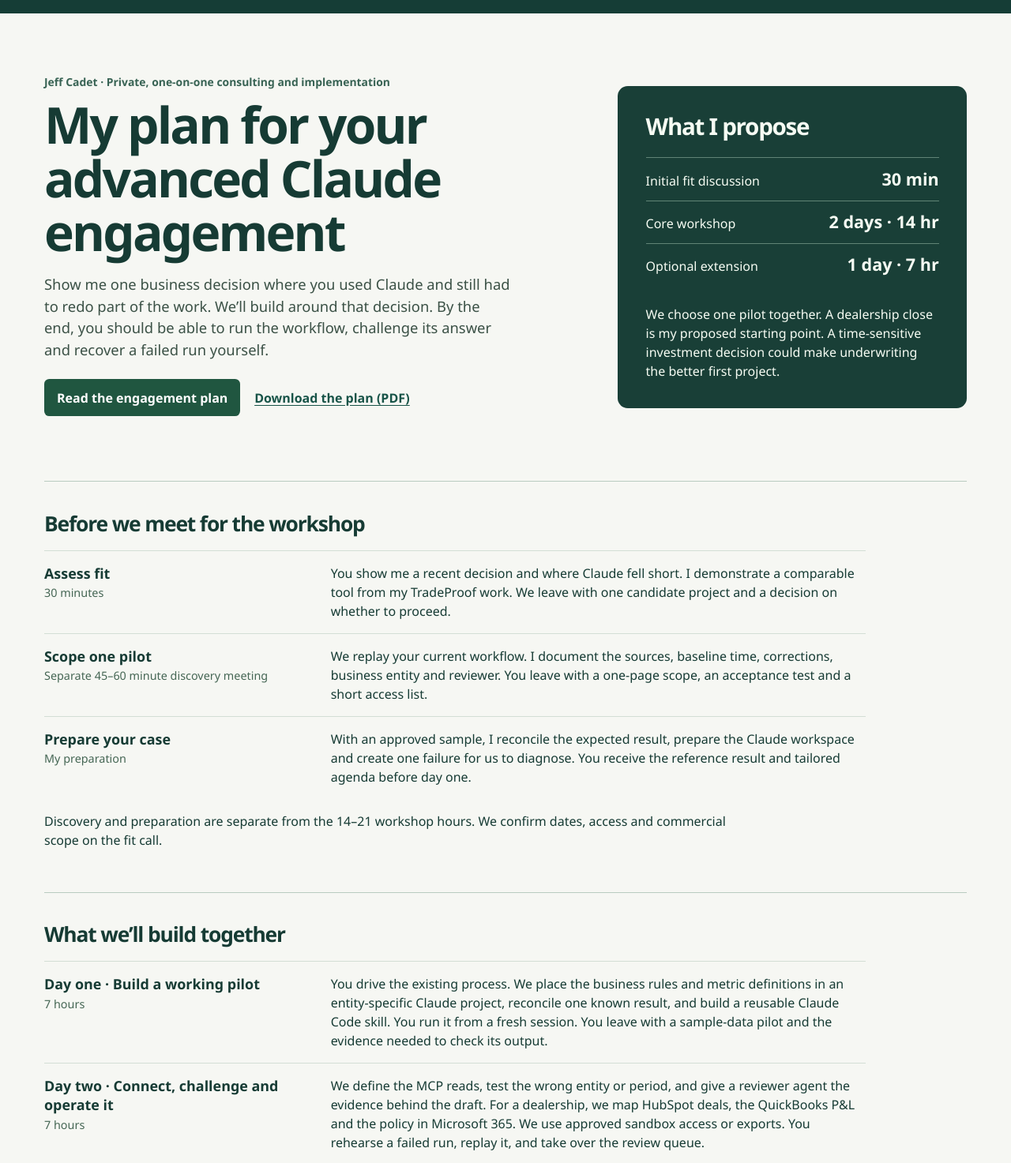
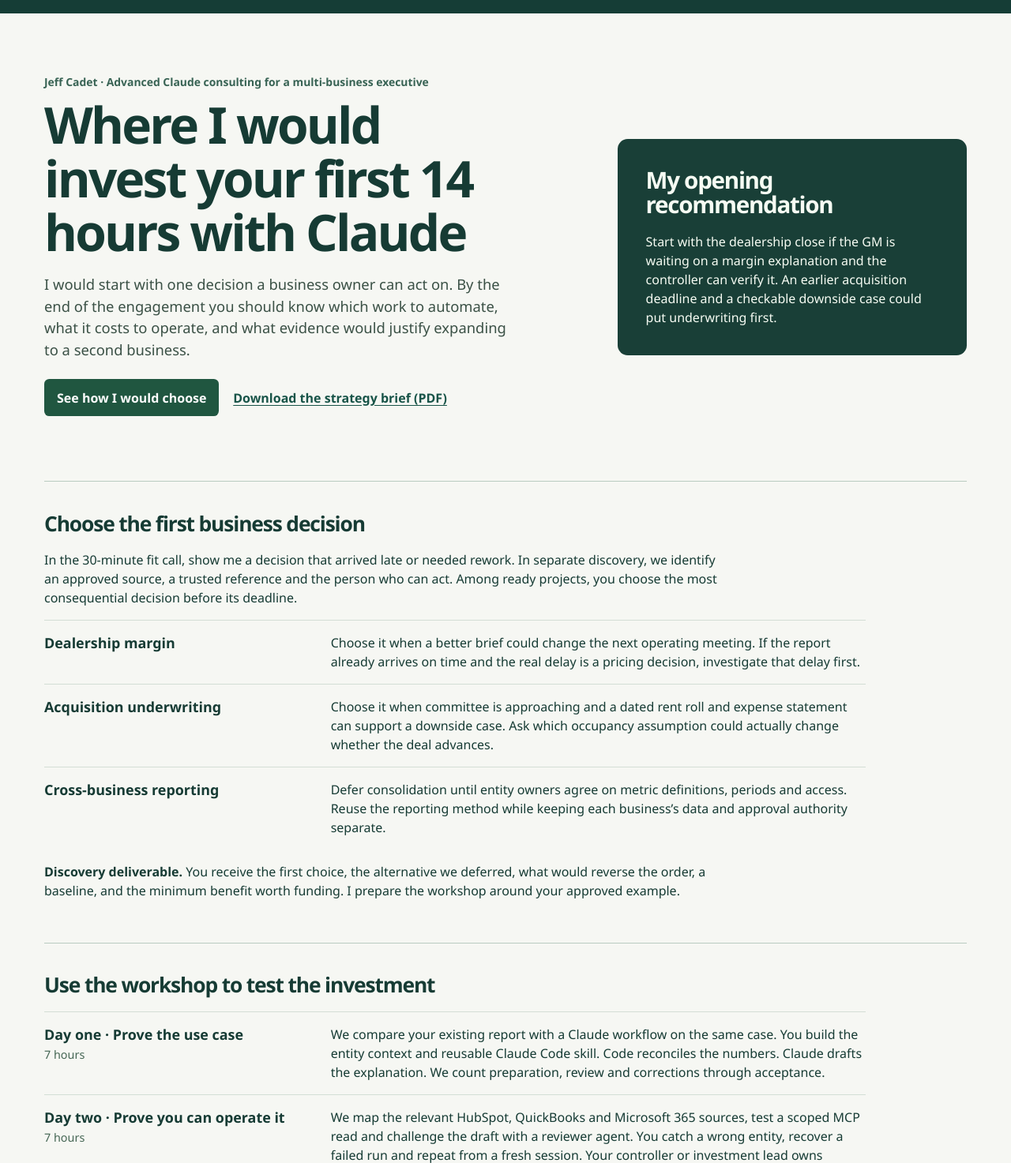
Before and after one commit to edcadet10/claude-executive-automation-playbook, a website: page docs/index.html in a window 1280 px wide. Shown: the part 52-1525 px from the top of the page at 79% size. Drawn offline with Linux system fonts and the light colour scheme.

Commit message:
Lead the executive brief with investment and expansion decisions

```diff
--- a/docs/index.html
+++ b/docs/index.html
@@ -5,7 +5,7 @@
   <meta name="viewport" content="width=device-width, initial-scale=1">
   <meta name="theme-color" content="#153d36">
   <meta name="description" content="Jeff Cadet's advanced Claude consulting workshop. Trace a dealership close through MCP, Claude Code, scheduled execution and controller review.">
-  <title>Advanced Claude engagement plan · Jeff Cadet</title>
+  <title>Advanced Claude investment strategy · Jeff Cadet</title>
   <link rel="stylesheet" href="./style.css">
   <link rel="stylesheet" href="./workshop.css">
 </head>
@@ -14,42 +14,41 @@
   <header><div class="wrap top"><a class="brand" href="./">Jeff Cadet · Consulting labs</a><a href="https://github.com/edcadet10/claude-executive-automation-playbook">GitHub repository</a></div></header>
   <main class="wrap">
     <section class="opening" aria-labelledby="title">
-      <div><p class="byline">Jeff Cadet · Private, one-on-one consulting and implementation</p>
-        <h1 id="title">My plan for your advanced Claude engagement</h1>
-        <p class="lead">Show me one business decision where you used Claude and still had to redo part of the work. We’ll build around that decision. By the end, you should be able to run the workflow, challenge its answer and recover a failed run yourself.</p>
-        <a class="action" href="#plan">Read the engagement plan</a>
-        <a class="secondary" href="./Jeff-Cadet-Claude-Engagement-Plan.pdf" download>Download the plan (PDF)</a>
+      <div><p class="byline">Jeff Cadet · Advanced Claude consulting for a multi-business executive</p>
+        <h1 id="title">Where I would invest your first 14 hours with Claude</h1>
+        <p class="lead">I would start with one decision a business owner can act on. By the end of the engagement you should know which work to automate, what it costs to operate, and what evidence would justify expanding to a second business.</p>
+        <a class="action" href="#plan">See how I would choose</a>
+        <a class="secondary" href="./Jeff-Cadet-Claude-Engagement-Plan.pdf" download>Download the strategy brief (PDF)</a>
       </div>
       <aside class="brief" aria-labelledby="brief-title">
-        <h2 id="brief-title">What I propose</h2>
-        <dl><div><dt>Initial fit discussion</dt><dd>30 min</dd></div>
-        <div><dt>Core workshop</dt><dd>2 days · 14 hr</dd></div>
-        <div><dt>Optional extension</dt><dd>1 day · 7 hr</dd></div></dl>
-        <p>We choose one pilot together. A dealership close is my proposed starting point. A time-sensitive investment decision could make underwriting the better first project.</p>
+        <h2 id="brief-title">My opening recommendation</h2>
+        <p>Start with the dealership close if the GM is waiting on a margin explanation and the controller can verify it. An earlier acquisition deadline and a checkable downside case could put underwriting first.</p>
       </aside>
     </section>
     <section id="plan" class="plan-section" aria-labelledby="plan-title">
-      <h2 id="plan-title">Before we meet for the workshop</h2>
+      <h2 id="plan-title">Choose the first business decision</h2>
+      <p>In the 30-minute fit call, show me a decision that arrived late or needed rework. In separate discovery, we identify an approved source, a trusted reference and the person who can act. Among ready projects, you choose the most consequential decision before its deadline.</p>
       <ol class="stages">
-        <li><h3>Assess fit <span>30 minutes</span></h3><p>You show me a recent decision and where Claude fell short. I demonstrate a comparable tool from my TradeProof work. We leave with one candidate project and a decision on whether to proceed.</p></li>
-        <li><h3>Scope one pilot <span>Separate 45–60 minute discovery meeting</span></h3><p>We replay your current workflow. I document the sources, baseline time, corrections, business entity and reviewer. You leave with a one-page scope, an acceptance test and a short access list.</p></li>
-        <li><h3>Prepare your case <span>My preparation</span></h3><p>With an approved sample, I reconcile the expected result, prepare the Claude workspace and create one failure for us to diagnose. You receive the reference result and tailored agenda before day one.</p></li>
+        <li><h3>Dealership margin</h3><p>Choose it when a better brief could change the next operating meeting. If the report already arrives on time and the real delay is a pricing decision, investigate that delay first.</p></li>
+        <li><h3>Acquisition underwriting</h3><p>Choose it when committee is approaching and a dated rent roll and expense statement can support a downside case. Ask which occupancy assumption could actually change whether the deal advances.</p></li>
+        <li><h3>Cross-business reporting</h3><p>Defer consolidation until entity owners agree on metric definitions, periods and access. Reuse the reporting method while keeping each business’s data and approval authority separate.</p></li>
       </ol>
-      <p>Discovery and preparation are separate from the 14–21 workshop hours. We confirm dates, access and commercial scope on the fit call.</p>
+      <p><strong>Discovery deliverable.</strong> You receive the first choice, the alternative we deferred, what would reverse the order, a baseline, and the minimum benefit worth funding. I prepare the workshop around your approved example.</p>
     </section>
     <section class="plan-section workshop-days" aria-labelledby="days-title">
-      <h2 id="days-title">What we’ll build together</h2>
+      <h2 id="days-title">Use the workshop to test the investment</h2>
       <ol class="stages">
-        <li><h3>Day one · Build a working pilot <span>7 hours</span></h3><p>You drive the existing process. We place the business rules and metric definitions in an entity-specific Claude project, reconcile one known result, and build a reusable Claude Code skill. You run it from a fresh session. You leave with a sample-data pilot and the evidence needed to check its output.</p></li>
-        <li><h3>Day two · Connect, challenge and operate it <span>7 hours</span></h3><p>We define the MCP reads, test the wrong entity or period, and give a reviewer agent the evidence behind the draft. For a dealership, we map HubSpot deals, the QuickBooks P&amp;L and the policy in Microsoft 365. We use approved sandbox access or exports. You rehearse a failed run, replay it, and take over the review queue.</p></li>
-        <li><h3>Optional day three · Extend the pilot <span>7 hours</span></h3><p>Choose one outcome. We can commission another approved source and rehearse scheduling, alerts and restore on your private host. Or we can build an investment case around a community’s rent roll and show how an occupancy change affects net operating income.</p></li>
+        <li><h3>Day one · Prove the use case <span>7 hours</span></h3><p>We compare your existing report with a Claude workflow on the same case. You build the entity context and reusable Claude Code skill. Code reconciles the numbers. Claude drafts the explanation. We count preparation, review and corrections through acceptance.</p></li>
+        <li><h3>Day two · Prove you can operate it <span>7 hours</span></h3><p>We map the relevant HubSpot, QuickBooks and Microsoft 365 sources, test a scoped MCP read and challenge the draft with a reviewer agent. You catch a wrong entity, recover a failed run and repeat from a fresh session. Your controller or investment lead owns release.</p></li>
+        <li><h3>Optional day three · Resolve one uncertainty <span>7 hours</span></h3><p>Choose a private-host and connector rehearsal if deployment is the constraint, or a housing sensitivity case if transferability is the question. Finish at 14 hours if another day would not change the investment decision.</p></li>
       </ol>
     </section>
     <section class="plan-section handoff" aria-labelledby="handoff-title">
-      <h2 id="handoff-title">What you leave with</h2>
-      <p>You receive the workspace, Claude Code skill, reviewer-agent definition, connector map and operating runbook. We record who owns each remaining access or deployment step.</p>
-      <p><strong>The acceptance test is yours to run.</strong> Start in a fresh session. Reproduce the result, trace its figures, catch a bad input, and replay without duplicating the draft. We compare time and corrections with the baseline and choose the first real cycle to review.</p>
-      <p><a href="https://github.com/edcadet10/claude-executive-automation-playbook/blob/main/playbook/engagement.md">Inspect the hour-by-hour delivery schedule</a></p>
+      <h2 id="handoff-title">Decide whether to expand, revise or stop</h2>
+      <p><strong>Test the economics.</strong> In a fictional close, manual preparation and review take 80 + 10 = 90 minutes. With Claude they take 30 + 65 = 95 minutes. Faster drafting adds five minutes to total work. I would revise before proposing expansion on time savings.</p>
+      <p><strong>At the next real decision,</strong> run alongside the current process. Compare the result with your agreed value target, quality checks and operating cost. Expand to one more entity when those hold and its owner verifies access. Retest a fixable shortfall. Stop if the benefit cannot justify the burden.</p>
+      <p><strong>You keep</strong> the skill, reviewer definition, connector map, recovery runbook and sponsor decision log. The sponsor owns funding, the business owner signs off the figures, and the platform owner accepts operating costs and recovery.</p>
+      <p class="details-link">Fit call, discovery and preparation are separate from the workshop hours. <a href="https://github.com/edcadet10/claude-executive-automation-playbook/blob/main/playbook/engagement.md">Hour-by-hour facilitation guide</a>.</p>
     </section>
     <section class="case" id="case" aria-labelledby="case-title">
       <h2 id="case-title">Example pilot · A dealership month-end brief</h2>
@@ -74,7 +73,7 @@
       <p class="scope">The MCP calls, financial calculation and timer replay have automated checks. Live Claude drafting and reviewer-agent execution require a working Claude account and remain unverified here. Commissioning the three business systems requires a client sandbox. <a href="https://github.com/edcadet10/claude-executive-automation-playbook/actions/workflows/lab.yml">View verification runs</a>.</p>
     </section>
     <section class="follow"><h2>What Jeff brings to the room</h2>
-      <p>Start the fit call with the TradeProof MCP server, then use Agent Sarah to show how a learner checks a grounded answer. The executive finishes the workshop by operating the reporting workflow and explaining a failed case independently. <a href="https://github.com/edcadet10/claude-executive-automation-playbook/blob/main/playbook/jeff-cadet.md">See Jeff’s practitioner examples</a>.</p>
+      <p>I use my TradeProof MCP server to illustrate a scoped business-data lookup and Agent Sarah to demonstrate how a learner checks a grounded answer. The executive finishes the workshop by operating the reporting workflow and explaining a failed case independently. <a href="https://github.com/edcadet10/claude-executive-automation-playbook/blob/main/playbook/jeff-cadet.md">See Jeff’s practitioner examples</a>.</p>
       <p>To scope a different project, use the <a href="./discovery.html">discovery worksheet builder</a>.</p>
     </section>
   </main>
```
Also changed, not shown: README.md, 1 other file.
